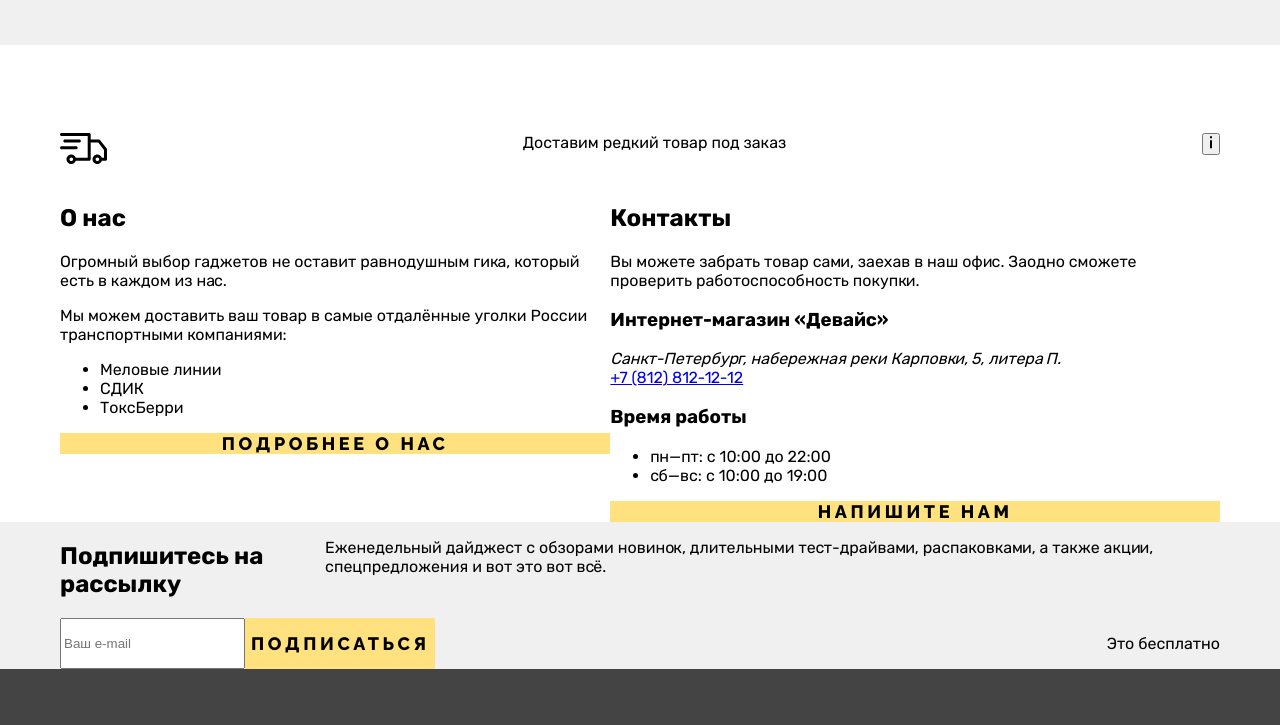
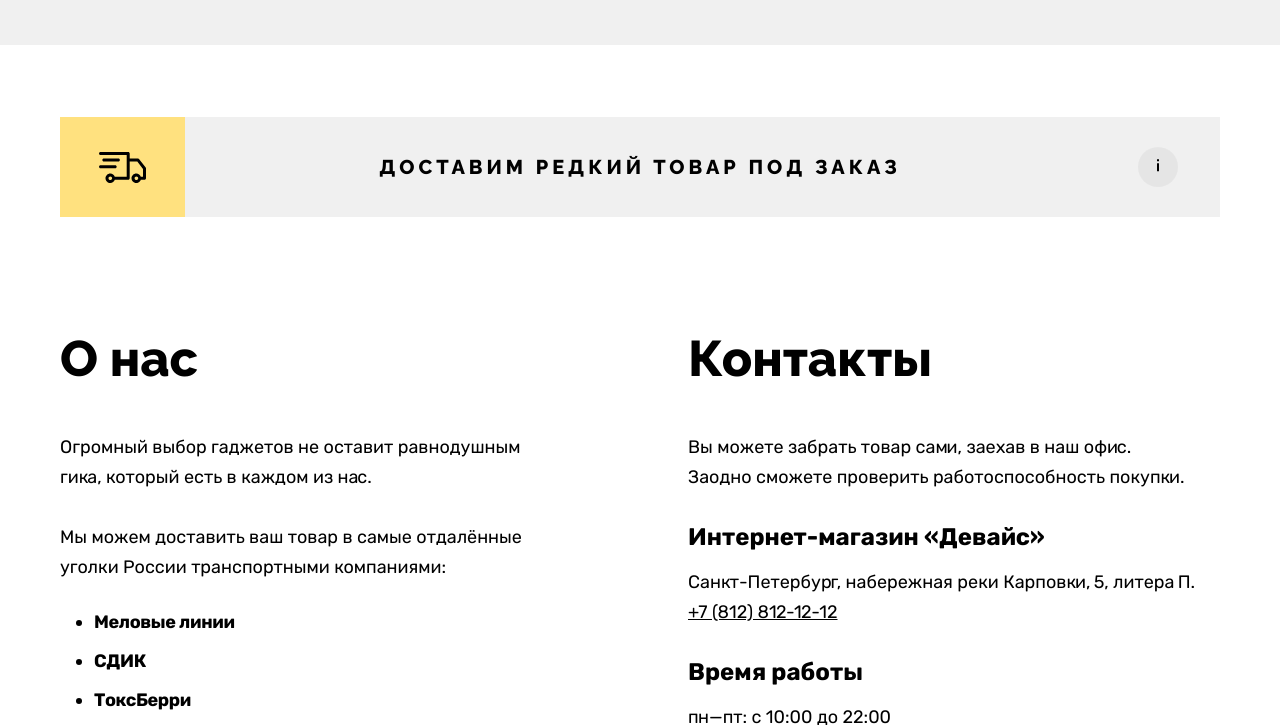
Before and after one commit to vikkont79/device-shop, a plain HTML site: page index.html in a window 1280 px wide. Shown: the part 1550-2275 px from the top of the page. Drawn offline with Linux system fonts and the light colour scheme.

Commit message:
Вёрстка servises, delivery, about, contacts

```diff
--- a/css/styles.css
+++ b/css/styles.css
@@ -63,7 +63,7 @@
   color: #000000;
 }
 
-.main-block {
+.page__main-block {
   flex-grow: 1;
 }
 
@@ -446,7 +446,9 @@
 }
 
 .servises__toggle--current {
+  inline-size: 280px;
   block-size: 40px;
+  padding-inline-end: 120px;
   background-color: #000000;
   color: #FFE17F;
 }
@@ -484,13 +486,146 @@
   display: flex;
   justify-content: space-between;
   margin-inline: auto;
+  margin-block-end: 70px;
+  background-color: #F0F0F0;
+}
+
+.delivery__img {
+  box-sizing: border-box;
+  inline-size: 125px;
+  block-size: 100px;
+  margin: 0;
+  padding-inline: 39px;
+  padding-block: 35px;
+  background-color: #FFE17F;
+}
+
+.delivery__text {
+  align-self: center;
+  font-family: raleway, sans-serif;
+  font-size: 20px;
+  line-height: 23px;
+  font-weight: 800;
+  text-transform: uppercase;
+  letter-spacing: 0.2em;
+}
+
+.delivery__info {
+  box-sizing: border-box;
+  inline-size: 125px;
+  block-size: 100px;
+  margin: 0;
+  padding-inline: 42.5px;
+  padding-block: 30px;
+}
+
+.delivery__button {
+  inline-size: 40px;
+  block-size: 40px;
+  background-color: rgba(220, 220, 220, 0.5);
+  border: none;
+  border-radius: 50%;
 }
 
 .page__inner {
   inline-size: 1160px;
   display: flex;
   justify-content: space-between;
+  gap: 108px;
   margin-inline: auto;
+  margin-block-end: 70px;
+}
+
+.about {
+  inline-size: 520px;
+}
+
+.about__title {
+  margin: 0;
+  margin-block: 47px 48px;
+  font-family: raleway, sans-serif;
+  font-size: 50px;
+  line-height: 50px;
+  font-weight: 800;
+}
+
+.about__text {
+  margin: 0;
+  margin-inline-end: 23px;
+  margin-block-end: 30px;
+  font-size: 18px;
+  line-height: 30px;
+}
+.about__list {
+  display: flex;
+  flex-direction: column;
+  gap: 19px;
+  margin: 0;
+  margin-block-end: 46px;
+  padding: 0;
+  padding-inline-start: 34px;
+  font-size: 18px;
+  line-height: 20px;
+  font-weight: 700;
+  letter-spacing: -0.02em;
+}
+
+.about__button {
+  inline-size: 270px;
+  block-size: 8px;
+}
+
+.contacts {
+  inline-size: 532px;
+}
+
+.contacts__title {
+  margin: 0;
+  margin-block: 47px 48px;
+  font-family: raleway, sans-serif;
+  font-size: 50px;
+  line-height: 50px;
+  font-weight: 800;
+}
+
+.contacts__subtitle {
+  margin: 0;
+  margin-block-start: 30px;
+  margin-block-end: 15px;
+  font-size: 24px;
+  line-height: 30px;
+  font-weight: 700;
+}
+
+.contacts__text {
+  margin: 0;
+  margin-inline-end: 35px;
+  margin-block-end: 30px;
+  font-style: normal;
+  font-size: 18px;
+  line-height: 30px;
+}
+
+.contacts__address {
+  margin: 0;
+  font-style: normal;
+  font-size: 18px;
+  line-height: 30px;
+}
+
+.contacts__phone {
+  font-size: 18px;
+  line-height: 30px;
+  color: #000000;
+}
+
+.contacts__list {
+  margin: 0;
+  margin-block-end: 46px;
+  padding: 0;
+  list-style-type: none;
+  font-size: 18px;
+  line-height: 30px;
 }
 
 .subscribe {
--- a/index.html
+++ b/index.html
@@ -102,7 +102,7 @@
         </div>
     </div>
   </header>
-  <main class="main-index main-block">
+  <main class="main-index page__main-block">
     <h1 class="visually-hidden">Магазин современных электронных устройств</h1>
     <section class="top-models">
       <h2 class="visually-hidden">Наши самые популярные товары</h2>
@@ -422,8 +422,8 @@
         <p class="contacts__text">Вы можете забрать товар сами, заехав в наш офис. Заодно сможете проверить
           работоспособность покупки.</p>
         <h3 class="contacts__subtitle">Интернет-магазин «Девайс»</h3>
-        <address class="contacts__text">Санкт-Петербург, набережная реки Карповки, 5, литера П.</address>
-        <a class="contacts__text" href="tel:88128121212">+7 (812) 812-12-12</a>
+        <address class="contacts__address">Санкт-Петербург, набережная реки Карповки, 5, литера П.</address>
+        <a class="contacts__phone" href="tel:88128121212">+7 (812) 812-12-12</a>
         <h3 class="contacts__subtitle">Время работы</h3>
         <ul class="contacts__list">
           <li class="contacts__item">
```
